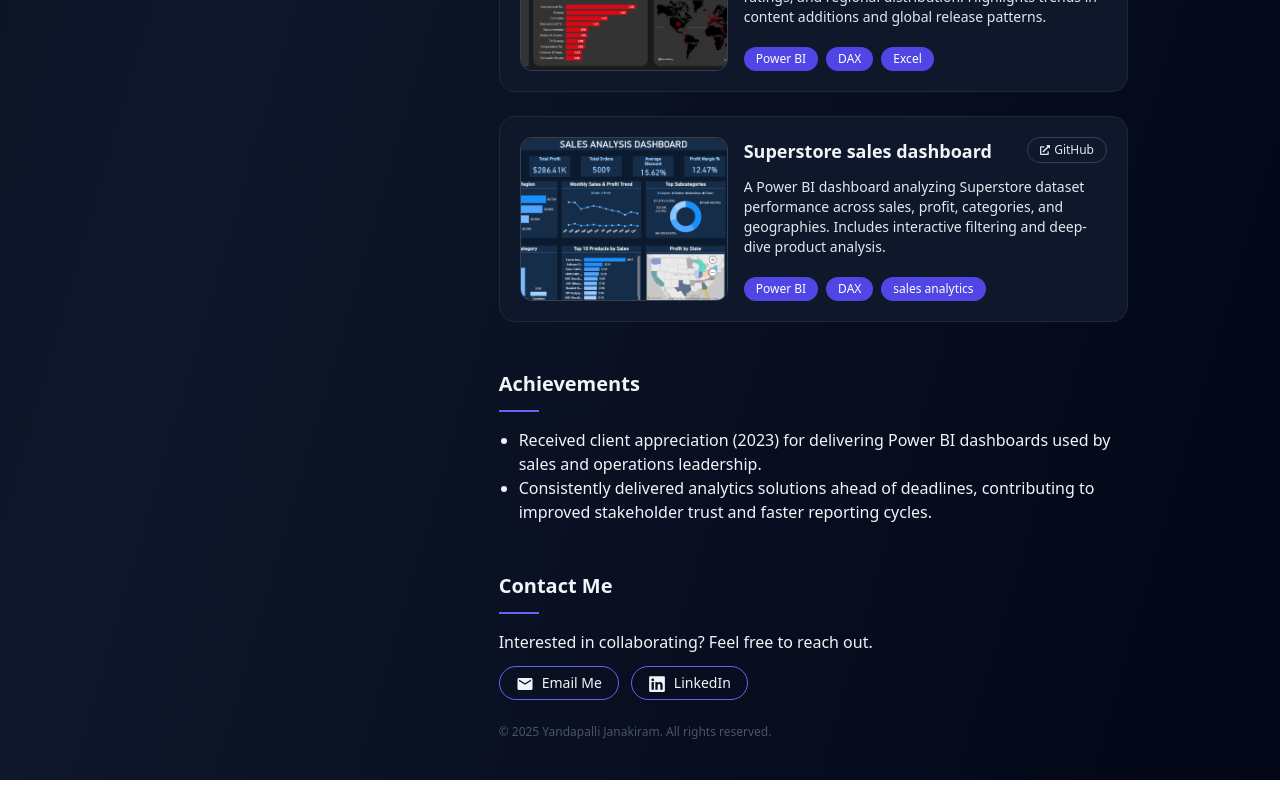
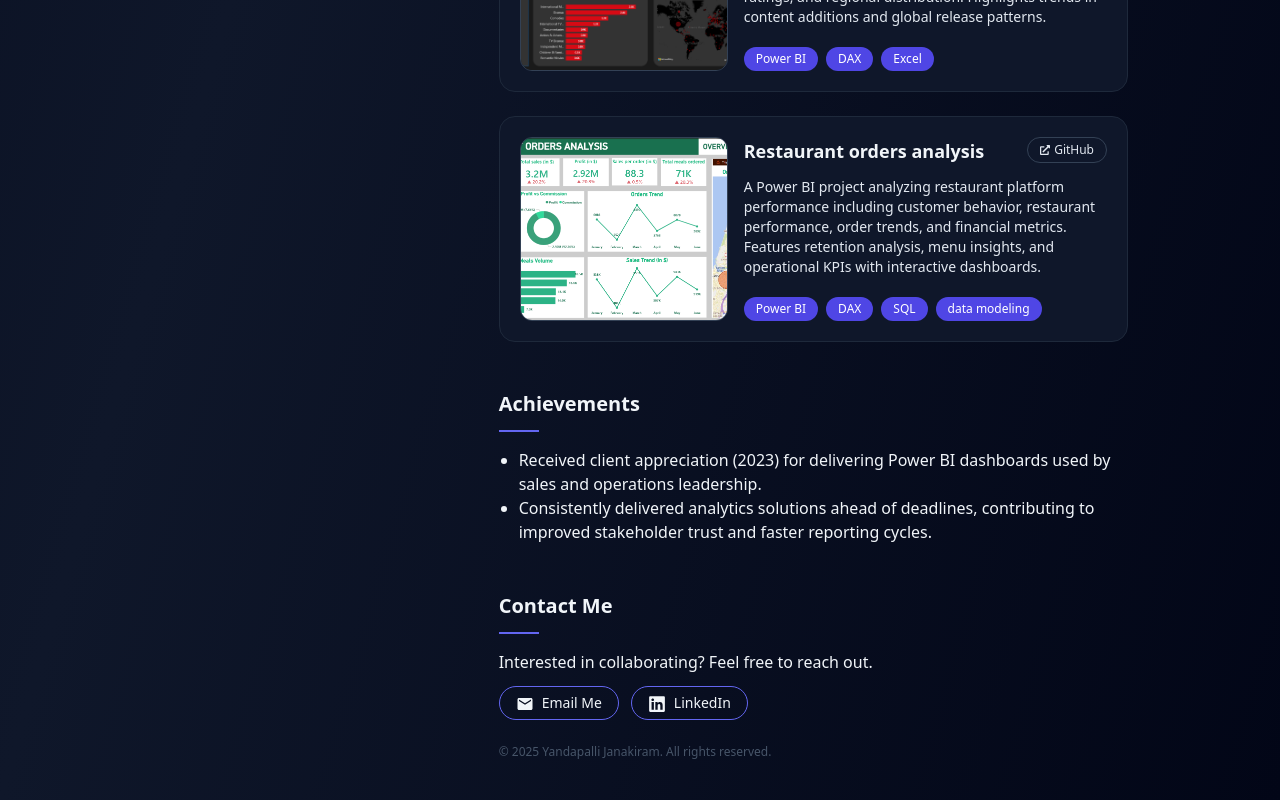
Before and after one commit to yan-jan-ram/portfolio, a React (Vite) app: page / in a window 1280 px wide. Shown: the part 3640-4440 px from the top of the page. Built offline with nearby package versions, Linux system fonts and the light colour scheme; the HTML template or start-up script is replaced by a standard one.

Commit message:
Updated Projects section

```diff
--- a/src/App.jsx
+++ b/src/App.jsx
@@ -167,15 +167,15 @@ const projects = [
     image: '/project images/Netflix dashboard.png',
     tech: ['Power BI', 'DAX', 'Excel']
   },
-  {
-    title: 'Superstore sales dashboard',
-    // subtitle: 'Power BI · DAX · Excel · SQL',
-    description:
-      'A Power BI dashboard analyzing Superstore dataset performance across sales, profit, categories, and geographies. Includes interactive filtering and deep-dive product analysis.',
-    link: 'https://github.com/yan-jan-ram/Superstore-sales-dashboard',
-    image: '/project images/superstore dashboard.png',
-    tech: ['Power BI', 'DAX', 'sales analytics']
-  },
+{
+  title: 'Restaurant orders analysis',
+  // subtitle: 'Power BI · DAX · Excel · SQL',
+  description:
+    'A Power BI project analyzing restaurant platform performance including customer behavior, restaurant performance, order trends, and financial metrics. Features retention analysis, menu insights, and operational KPIs with interactive dashboards.',
+  link: 'https://github.com/yan-jan-ram/Restaurants-Analysis',
+  image: '/project images/Restaurants Dashboard.png',
+  tech: ['Power BI', 'DAX', 'SQL', 'data modeling']
+},
 ]
 
 const achievements = [
```
Also changed, not shown: public/project images/Restaurants Dashboard.png (added), 1 other file (tests, documents, lock files or other folders).
